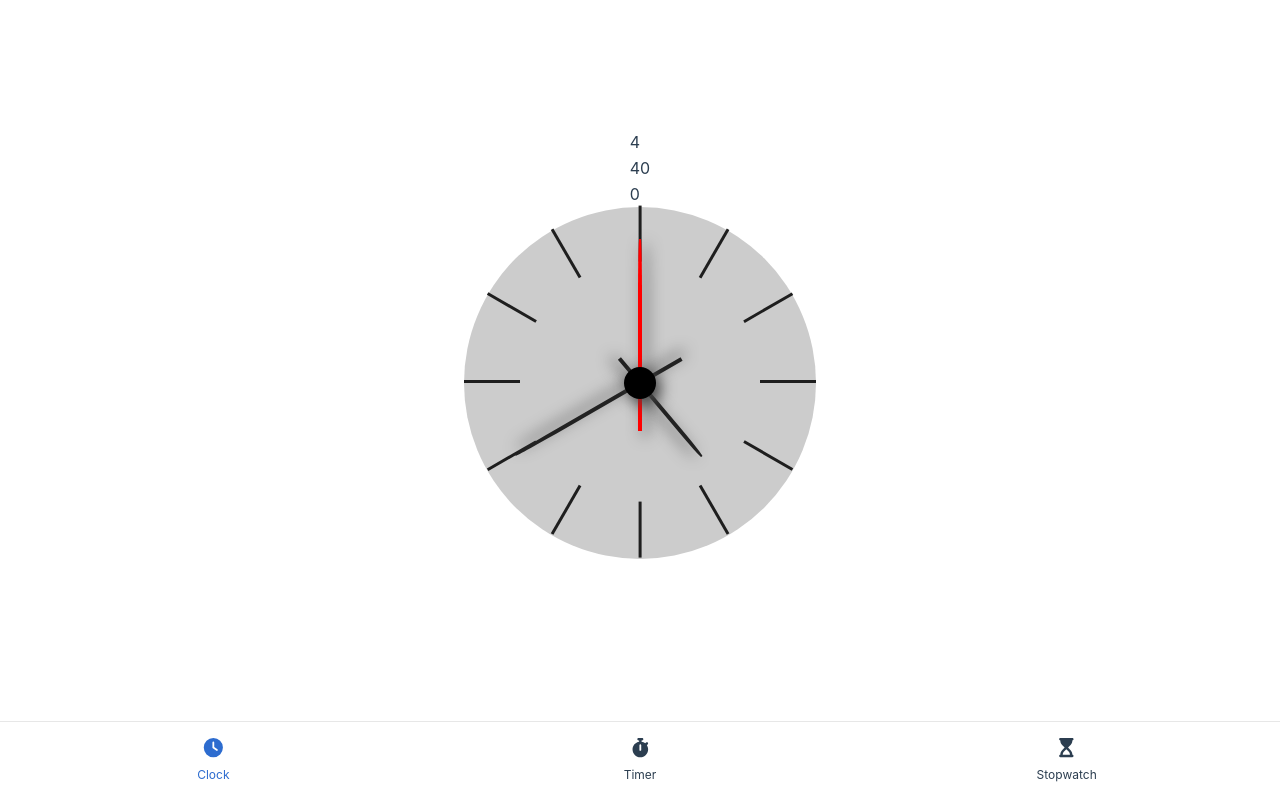
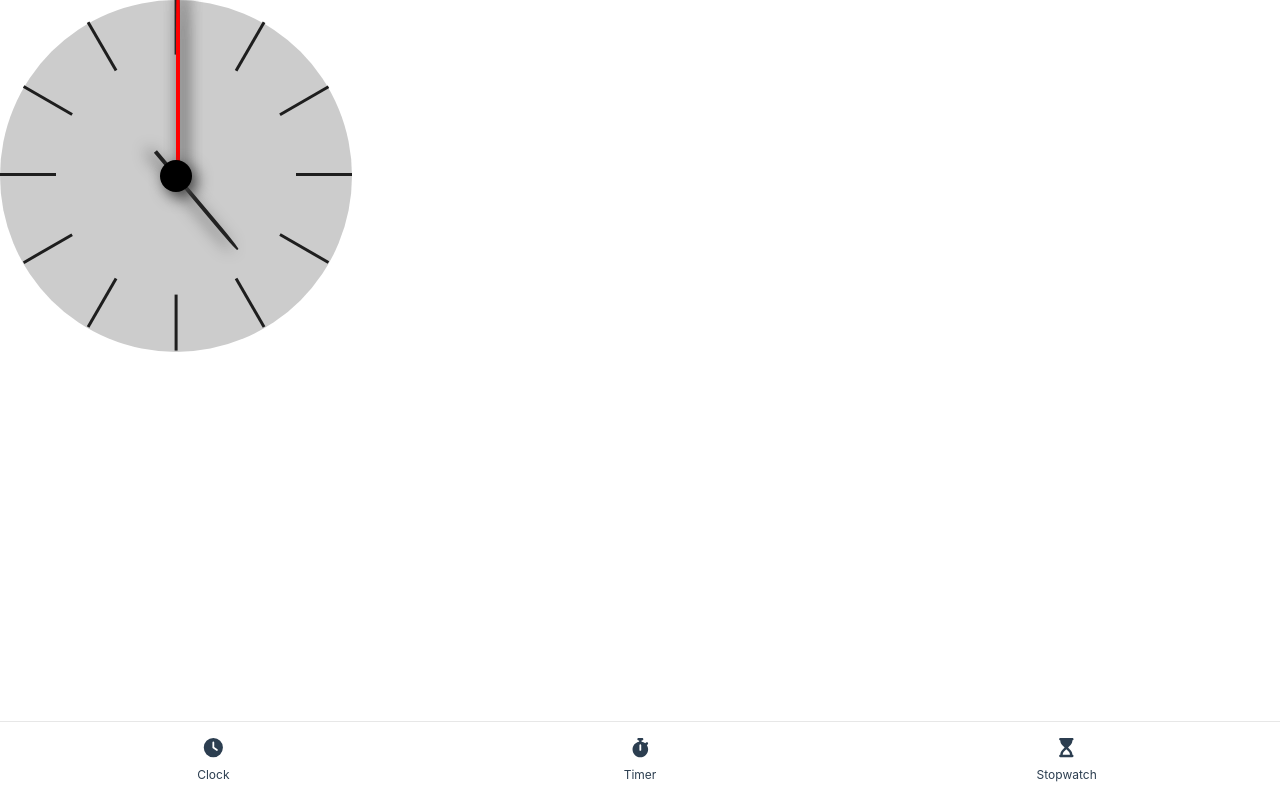
Before and after one commit to Klrfl/TellTime, a Vue app: page / in a window 1280 px wide. Built offline with nearby package versions, Linux system fonts and the light colour scheme.

Commit message:
refactor to use dynamic components

```diff
--- a/src/App.vue
+++ b/src/App.vue
@@ -1,13 +1,41 @@
 <script setup>
-import { RouterView } from "vue-router";
+import { shallowRef } from "vue";
 import NavBar from "@/components/NavBar.vue";
+import WorldClock from "@/components/WorldClock.vue";
+import Timer from "@/components/Timer.vue";
+import Stopwatch from "@/components/StopWatch.vue";
+
+const routes = {
+  WorldClock: {
+    name: "Clock",
+    component: WorldClock,
+    icon: ["fas", "clock"],
+  },
+  Timer: {
+    name: "Timer",
+    component: Timer,
+    icon: ["fas", "stopwatch"],
+  },
+  Stopwatch: {
+    name: "Stopwatch",
+    component: Stopwatch,
+    icon: ["fas", "hourglass-start"],
+  },
+};
+
+const currentRoute = shallowRef(WorldClock);
+
+function movePages(targetRoute) {
+  currentRoute.value = targetRoute;
+}
 </script>
 
 <template>
+  <NavBar :routes="routes" @move="movePages" />
+
   <main>
-    <RouterView />
+    <component :is="currentRoute"></component>
   </main>
-  <NavBar />
 </template>
 
 <style>
@@ -18,9 +46,13 @@ import NavBar from "@/components/NavBar.vue";
   justify-content: space-between;
 }
 
+nav {
+  order: 1;
+}
+/*
 main {
   flex: 1 1 0;
   display: grid;
   place-items: center;
-}
+} */
 </style>
--- a/src/components/NavBar.vue
+++ b/src/components/NavBar.vue
@@ -1,17 +1,32 @@
+<script setup>
+import { ref } from "vue";
+
+const props = defineProps({
+  routes: Object,
+});
+
+const emit = defineEmits(["move"]);
+
+const appRoutes = props.routes;
+let currentRoute = ref("WorldClock");
+
+function movePages(routeComponent) {
+  currentRoute.value = routeComponent;
+
+  emit("move", routeComponent);
+}
+</script>
+
 <template>
   <nav>
-    <RouterLink to="/" class="nav-link">
-      <font-awesome-icon :icon="['fas', 'clock']" />
-      <span>Clock</span>
-    </RouterLink>
-    <RouterLink to="/timer" class="nav-link">
-      <font-awesome-icon :icon="['fas', 'stopwatch']" />
-      <span>Timer</span>
-    </RouterLink>
-    <RouterLink to="/stopwatch" class="nav-link">
-      <font-awesome-icon :icon="['fas', 'hourglass-start']" />
-      <span>Stopwatch</span>
-    </RouterLink>
+    <button
+      v-for="route in appRoutes"
+      :key="route"
+      @click="movePages(route.component)"
+      class="nav-link">
+      <font-awesome-icon :icon="route.icon"></font-awesome-icon>
+      {{ route.name }}
+    </button>
   </nav>
 </template>
 
@@ -28,6 +43,9 @@ nav {
 }
 
 .nav-link {
+  all: unset;
+  cursor: pointer;
+  padding: 1rem;
   color: var(--color-text);
   flex: 1 1 0;
   display: flex;
```
